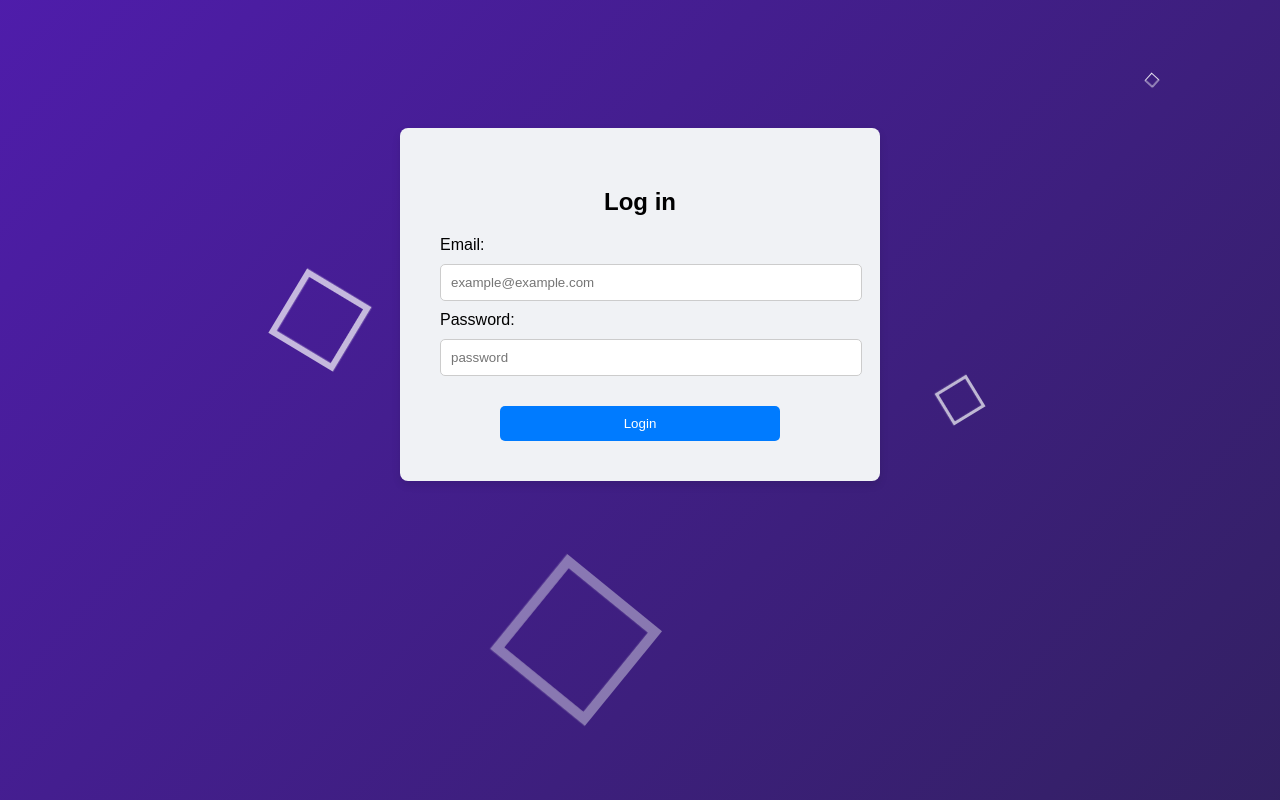
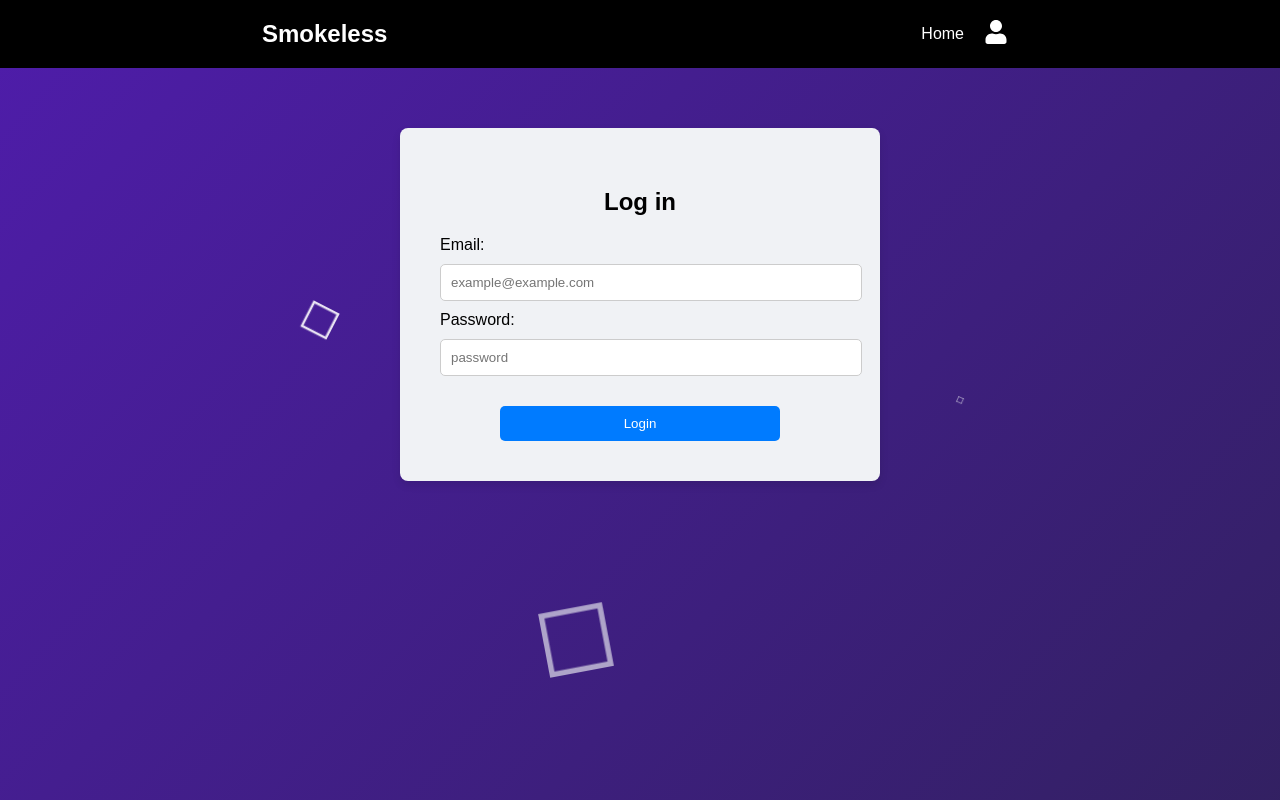
Before and after one commit to 0x216/unicorn-homework, a React (Create React App) app in the folder frontend/: page / in a window 1280 px wide. Built offline with nearby package versions, Linux system fonts and the light colour scheme.

Commit message:
💄frontend: add appereance for dashboard page and navbar

```diff
--- a/frontend/package.json
+++ b/frontend/package.json
@@ -8,6 +8,7 @@
     "@testing-library/user-event": "^13.5.0",
     "react": "^18.2.0",
     "react-dom": "^18.2.0",
+    "react-icons": "^5.0.1",
     "react-router-dom": "^6.22.3",
     "react-scripts": "5.0.1",
     "web-vitals": "^2.1.4"
--- a/frontend/src/App.js
+++ b/frontend/src/App.js
@@ -13,9 +13,12 @@ import ProtectedRoute from './features/auth/ProtectedRoute';
 import LogoutPage from './features/auth/LogoutPage';
 import RegisterPage from './features/auth/RegisterPage';
 
+import NavBar from './components/layout/NavBar';
+
 function App() {
   return (
     <Router>
+      <NavBar /> {}
       <Routes>
         <Route path="/" element={<LoginPage />} />
         <Route path="/logout" element={<LogoutPage />} />
--- /dev/null
+++ b/frontend/src/assets/styles/Dashboard.css
@@ -0,0 +1,34 @@
+body {
+    background: linear-gradient(-45deg, #ee7752, #e73c7e, #23a6d5, #23d5ab);
+    background-size: 400% 400%;
+    animation: gradient 15s ease infinite;
+    height: 100vh;
+}
+
+.dashboard {
+    display: flex;
+    flex-direction: column;
+    align-items: center;
+    margin-top: 10%;
+}
+
+.circle {
+    border-radius: 100%;
+    width: 200px;
+    height: 200px;
+    display: flex;
+    justify-content: center;
+    align-items: center;
+    background-color: black;
+    color: white;
+    font-size: 24px;
+    margin-bottom: 20px;
+}
+
+.statistics {
+    text-align: center;
+}
+
+.statistics h3 {
+    margin: 10px 0;
+}
--- /dev/null
+++ b/frontend/src/assets/styles/NavBar.css
@@ -0,0 +1,85 @@
+.navbar {
+    position: fixed;
+    top: 0;
+    left: 0;
+    width: 100%;
+    background-color: black;
+    color: white;
+    display: flex;
+    justify-content: space-around;
+    padding: 0px 0;
+    z-index: 1000;
+    box-sizing: border-box;
+    margin: auto
+}
+
+.navbar a {
+    color: white;
+    text-decoration: none;
+    padding: 10px;
+}
+
+.navbar a:hover {
+    background-color: gray
+}
+
+.siteName h2 {
+    user-select: none;
+    cursor: default;
+    color: white;
+}
+
+.navbar-links {
+    display: flex;
+    align-items: center;
+}
+
+.navbar a, .user-icon {
+    color: white;
+    text-decoration: none;
+    padding: 10px;
+    display: inline-block;
+    transition: all 0.3s ease;
+}
+
+.user-icon:hover {
+    background-color: gray;
+    border-radius: 50%;
+}
+
+.navbar a:hover {
+    background-color: transparent;
+    text-decoration: underline;
+    color: rgba(255, 255, 255, 255);
+    text-shadow: none;
+}
+
+.dropdown {
+    position: relative;
+    display: inline-block;
+}
+
+.dropdown-content {
+    display: none;
+    position: absolute;
+    right: 0;
+    background-color: #f9f9f9;
+    min-width: 160px;
+    box-shadow: 0px 8px 16px 0px rgba(0,0,0,0.2);
+    z-index: 1;
+}
+
+.dropdown-content a {
+    color: black;
+    padding: 12px 16px;
+    text-decoration: none;
+    display: block;
+}
+
+.dropdown:hover .dropdown-content {
+    display: block;
+}
+
+.user-icon {
+    font-size: 24px;
+}
--- /dev/null
+++ b/frontend/src/components/layout/NavBar.js
@@ -0,0 +1,27 @@
+import React from 'react';
+import { Link } from 'react-router-dom';
+import '../../assets/styles/NavBar.css';
+import { FaUser } from 'react-icons/fa';
+
+function NavBar() {
+    return (
+        <nav className="navbar">
+            <div className="siteName">
+                <h2>Smokeless</h2>
+            </div>
+            <div className="navbar-links">
+                <Link to="/home">Home</Link>
+                <div className="dropdown">
+                    <FaUser className="user-icon"/>
+                    <div className="dropdown-content">
+                        <Link to="/profile">Profile</Link>
+                        <Link to="/settings">Settings</Link>
+                        <Link to="/logout">Logout</Link>
+                    </div>
+                </div>
+            </div>
+        </nav>
+    );
+}
+
+export default NavBar;
--- a/frontend/src/features/home/HomePage.js
+++ b/frontend/src/features/home/HomePage.js
@@ -1,12 +1,10 @@
 import React, { useState, useEffect } from 'react';
-
 import { apiUrl } from '../../api/apiConfig';
+import '../../assets/styles/Dashboard.css';
 
 function HomePage() {
     const [trackingData, setTrackingData] = useState(null);
     const [userData, setUserData] = useState(null);
-
-    console.log(localStorage.getItem('token'))
 
     useEffect(() => {
         const token = localStorage.getItem('token');
@@ -19,20 +17,44 @@ function HomePage() {
             .then(data => setTrackingData(data))
             .catch(error => console.error('Error fetching data:', error));
 
-        fetch (`${apiUrl}/users/me/`, { headers })
+        fetch(`${apiUrl}/users/me/`, { headers })
             .then(response => response.json())
             .then(data => setUserData(data))
             .catch(error => console.error('Error fetching data:', error));
     }, []);
 
+    const getTimeSmokeFree = () => {
+        if (trackingData && trackingData.createdAt) {
+            const startDate = new Date(trackingData.createdAt);
+            const currentDate = new Date();
+            const difference = currentDate - startDate;
+            const days = Math.floor(difference / (1000 * 60 * 60 * 24));
+            const hours = Math.floor((difference / (1000 * 60 * 60)) % 24);
+            const minutes = Math.floor((difference / 1000 / 60) % 60);
+
+            if (days > 0) {
+                return `${days} days`;
+            } else if (hours > 0) {
+                return `${hours} hours`;
+            } else {
+                return `${minutes} minutes`;
+            }
+        }
+        return 'Calculating...';
+    };
+
     return (
         <div>
-            <h1>Welcome to the Home Page!</h1>
-            {trackingData && userData &&(
-                <div>
-                    <h2>Tracking Data</h2>
-                    <h3>Hey, {userData.name || 'User'}</h3>
-                    <pre>{JSON.stringify(trackingData, null, 2)}</pre>
+            {trackingData && userData && (
+                <div className="dashboard">
+                    <div className="circle">
+                        {getTimeSmokeFree()}
+                    </div>
+                    <div className="statistics">
+                        <h3>Hey, {userData.name || 'User'}</h3>
+                        <p>Days smoke-free: {getTimeSmokeFree()}</p>
+                        <p>Cigarettes not smoked: {trackingData.cigarettesPerDay * trackingData.days}</p>
+                    </div>
                 </div>
             )}
         </div>
```
Also changed, not shown: 1 other file (tests, documents, lock files or other folders).
